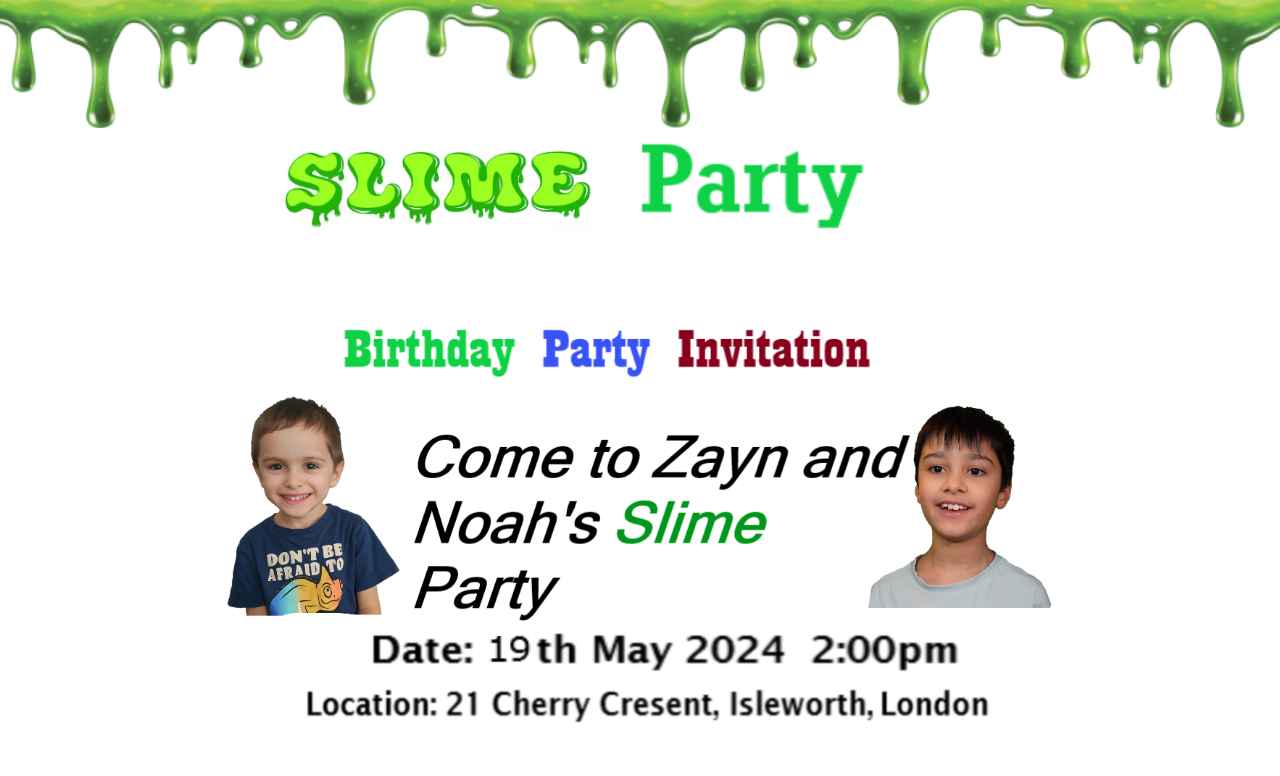
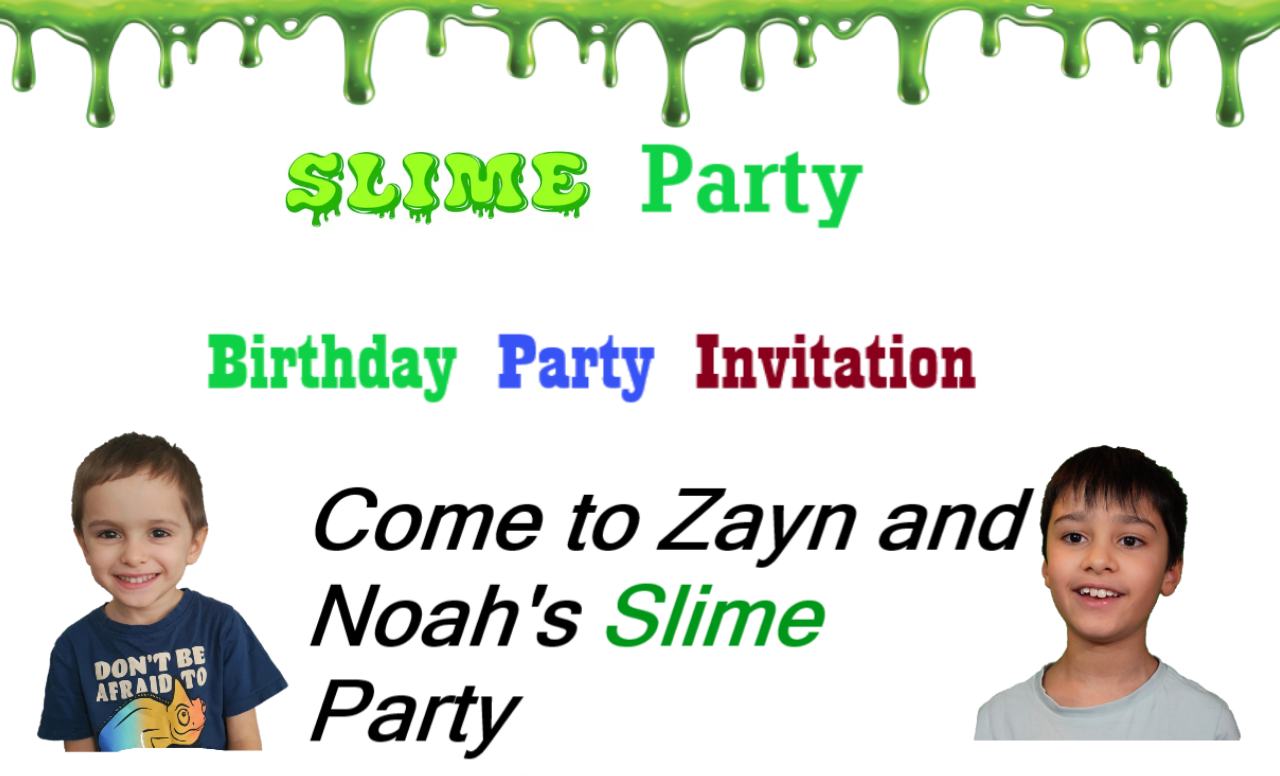
Before and after one commit to nomaz10/slime-party-invitation-blog_id61278, a plain HTML site: page index.html in a window 1280 px wide. Shown: the top 776 px of the page. Drawn offline with nearby package versions, Linux system fonts and the light colour scheme.

Commit message:
Update index.html

```diff
--- a/index.html
+++ b/index.html
@@ -26,7 +26,7 @@
         <br>
         <br>
         <br>
-        <div><img src="Untitlednote56.png" alt="" style="width:65%">
+        <div><img src="Untitlednote56.png" alt="" style="width:95%">
         </div>
 
 <br>
```
